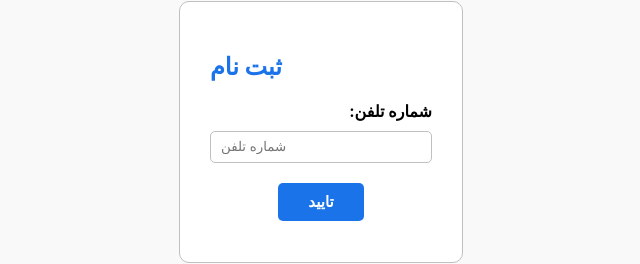
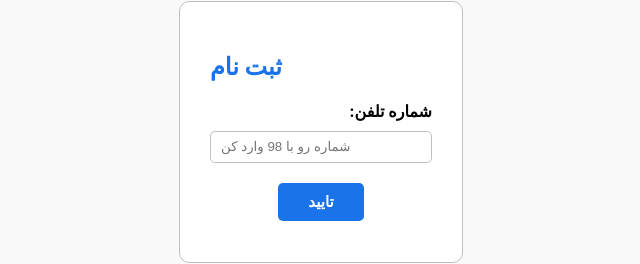
Before and after one commit to dezhbani/form-project, a React (Create React App) app in the folder frontend/: page /sign-up in a window 1280 px wide. Shown: the part 268-532 px from the top of the page, without its empty margins (319-959 px from the left). Built offline with nearby package versions, Linux system fonts and the light colour scheme.

Commit message:
chage placeholder in signup component

```diff
--- a/frontend/src/components/Signup.js
+++ b/frontend/src/components/Signup.js
@@ -59,7 +59,7 @@ const Signup = ({state, setState}) => {
                 <h2 className={style.header}>ثبت نام</h2>
                 <div className={style.formfield}>
                     <label className={style.label}>شماره تلفن:</label>
-                    <input className={(touched.phone && erorrs.phone)? style.uncompleted : style.phone} type="tel" value={data.phone} onFocus={focus} onChange={change} name='phone' placeholder='شماره تلفن' />
+                    <input className={(touched.phone && erorrs.phone)? style.uncompleted : style.phone} type="tel" placeholder="شماره رو با 98 وارد کن" value={data.phone} onFocus={focus} onChange={change} name='phone'  />
                     {erorrs.phone && touched.phone && <span>{erorrs.phone}</span>}
                     <div className={style.buttons}>
                         <button onClick={clicked} type="submit">تایید</button>
```
Also changed, not shown: 1 other file (tests, documents, lock files or other folders).
